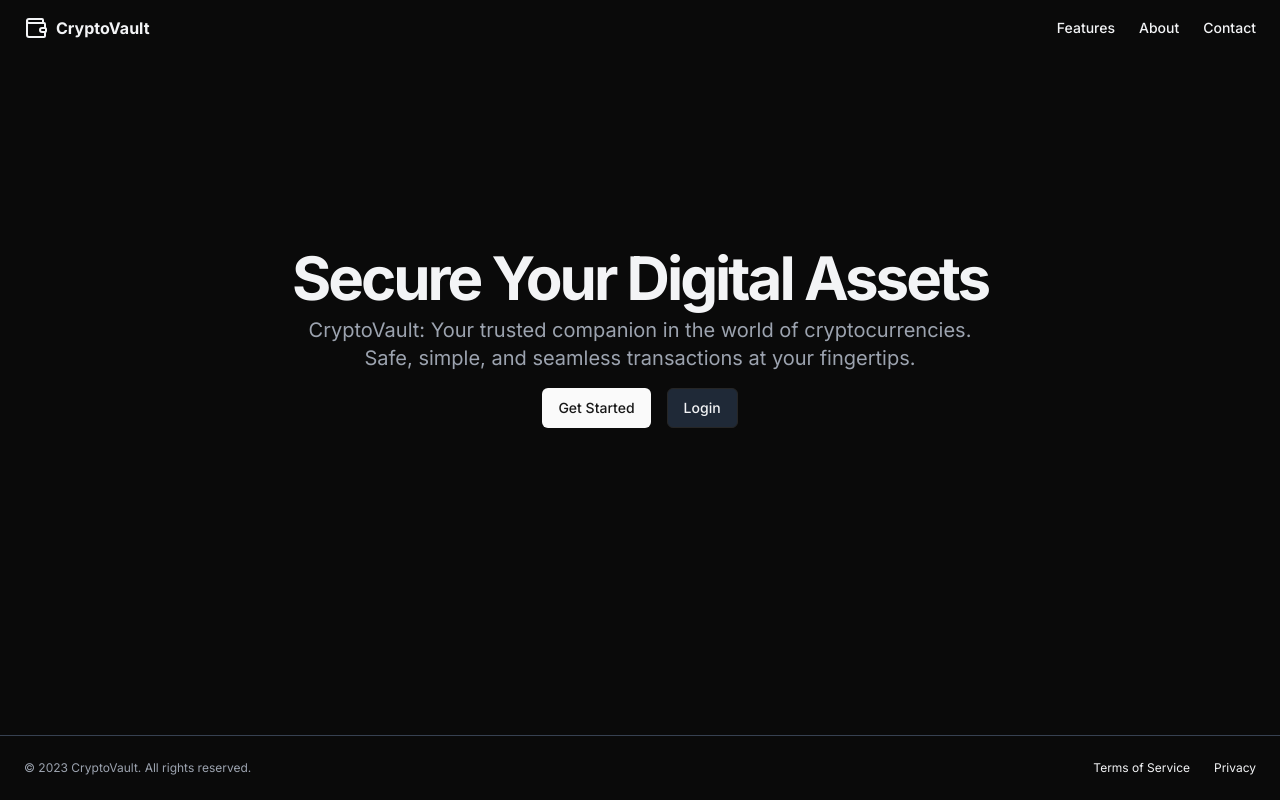
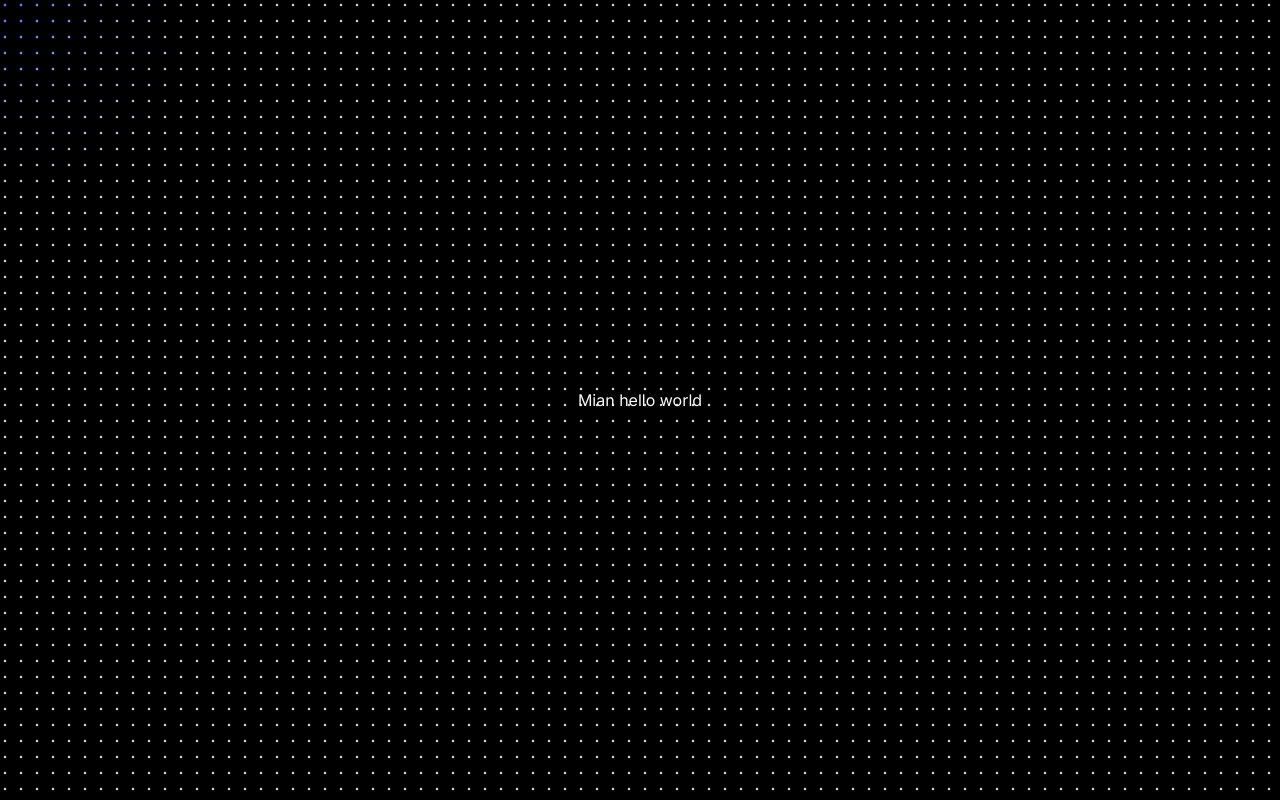
Before and after one commit to nihar-hegde/wallet, a Next.js app: page / in a window 1280 px wide. Built offline with nearby package versions, Linux system fonts and the light colour scheme.

Commit message:
background with bugs for the landing page

```diff
--- a/package.json
+++ b/package.json
@@ -22,8 +22,10 @@
     "class-variance-authority": "^0.7.0",
     "clsx": "^2.1.1",
     "ed25519-hd-key": "^1.3.0",
+    "framer-motion": "^11.5.4",
     "idb": "^8.0.0",
     "lucide-react": "^0.436.0",
+    "mini-svg-data-uri": "^1.4.4",
     "next": "14.2.6",
     "react": "^18",
     "react-dom": "^18",
--- a/src/app/page.tsx
+++ b/src/app/page.tsx
@@ -1,78 +1,36 @@
+"use client";
 import { Button } from "@/components/ui/button";
 import Link from "next/link";
 import { Wallet } from "lucide-react";
+import { HeroHighlight, Highlight } from "@/components/ui/hero-highlight";
+import { motion } from "framer-motion";
 
 export default function Home() {
   return (
-    <div className="flex flex-col min-h-screen bg-neutral-950 text-gray-100">
-      <header className="px-4 lg:px-6 h-14 flex items-center">
-        <Link className="flex items-center justify-center" href="#">
-          <Wallet className="h-6 w-6 mr-2" />
-          <span className="font-bold">CryptoVault</span>
-        </Link>
-        <nav className="ml-auto flex gap-4 sm:gap-6">
-          <Link
-            className="text-sm font-medium hover:underline underline-offset-4"
-            href="#"
-          >
-            Features
-          </Link>
-          <Link
-            className="text-sm font-medium hover:underline underline-offset-4"
-            href="#"
-          >
-            About
-          </Link>
-          <Link
-            className="text-sm font-medium hover:underline underline-offset-4"
-            href="#"
-          >
-            Contact
-          </Link>
-        </nav>
-      </header>
-      <main className="flex-1">
-        <section className="w-full py-12 md:py-24 lg:py-32 xl:py-48 flex flex-col items-center justify-center">
-          <div className="container px-4 md:px-6">
-            <div className="flex flex-col items-center space-y-4 text-center">
-              <div className="space-y-2">
-                <h1 className="text-3xl font-bold tracking-tighter sm:text-4xl md:text-5xl lg:text-6xl/none">
-                  Secure Your Digital Assets
-                </h1>
-                <p className="mx-auto max-w-[700px] text-gray-400 md:text-xl">
-                  CryptoVault: Your trusted companion in the world of
-                  cryptocurrencies. Safe, simple, and seamless transactions at
-                  your fingertips.
-                </p>
-              </div>
-              <div className="space-x-4">
-                <Button className="bg-primary hover:bg-primary/90">
-                  <Link href="/onboarding/1">Get Started</Link>
-                </Button>
-                <Button
-                  variant="outline"
-                  className="bg-gray-800 text-gray-100 hover:bg-gray-700"
-                >
-                  <Link href="/dashboard">Login</Link>
-                </Button>
-              </div>
-            </div>
-          </div>
-        </section>
-      </main>
-      <footer className="flex flex-col gap-2 sm:flex-row py-6 w-full shrink-0 items-center px-4 md:px-6 border-t border-gray-700">
-        <p className="text-xs text-gray-400">
-          © 2023 CryptoVault. All rights reserved.
-        </p>
-        <nav className="sm:ml-auto flex gap-4 sm:gap-6">
-          <Link className="text-xs hover:underline underline-offset-4" href="#">
-            Terms of Service
-          </Link>
-          <Link className="text-xs hover:underline underline-offset-4" href="#">
-            Privacy
-          </Link>
-        </nav>
-      </footer>
-    </div>
+    <HeroHighlight>
+      <div>Mian hello world</div>
+    </HeroHighlight>
   );
 }
+
+// <motion.h1
+//         initial={{
+//           opacity: 0,
+//           y: 20,
+//         }}
+//         animate={{
+//           opacity: 1,
+//           y: [20, -5, 0],
+//         }}
+//         transition={{
+//           duration: 0.5,
+//           ease: [0.4, 0.0, 0.2, 1],
+//         }}
+//         className="text-2xl px-4 md:text-4xl lg:text-5xl font-bold text-neutral-700 dark:text-white max-w-4xl leading-relaxed lg:leading-snug text-center mx-auto "
+//       >
+//         With insomnia, nothing&apos;s real. Everything is far away. Everything
+//         is a{" "}
+//         <Highlight className="text-black dark:text-white">
+//           copy, of a copy, of a copy.
+//         </Highlight>
+//       </motion.h1>
--- /dev/null
+++ b/src/components/ui/hero-highlight.tsx
@@ -0,0 +1,96 @@
+"use client";
+import { cn } from "@/lib/utils";
+import { useMotionValue, motion, useMotionTemplate } from "framer-motion";
+import React from "react";
+
+export const HeroHighlight = ({
+  children,
+  className,
+  containerClassName,
+}: {
+  children: React.ReactNode;
+  className?: string;
+  containerClassName?: string;
+}) => {
+  let mouseX = useMotionValue(0);
+  let mouseY = useMotionValue(0);
+
+  function handleMouseMove({
+    currentTarget,
+    clientX,
+    clientY,
+  }: React.MouseEvent<HTMLDivElement>) {
+    if (!currentTarget) return;
+    let { left, top } = currentTarget.getBoundingClientRect();
+
+    mouseX.set(clientX - left);
+    mouseY.set(clientY - top);
+  }
+  return (
+    <div
+      className={cn(
+        "relative h-screen flex items-center bg-black justify-center w-full group",
+        containerClassName
+      )}
+      onMouseMove={handleMouseMove}
+    >
+      <div className="absolute inset-0 bg-dot-thick-neutral-300 dark:bg-dot-thick-neutral-800  pointer-events-none" />
+      <motion.div
+        className="pointer-events-none bg-dot-thick-indigo-500 dark:bg-dot-thick-indigo-500   absolute inset-0 opacity-0 transition duration-300 group-hover:opacity-100"
+        style={{
+          WebkitMaskImage: useMotionTemplate`
+            radial-gradient(
+              200px circle at ${mouseX}px ${mouseY}px,
+              black 0%,
+              transparent 100%
+            )
+          `,
+          maskImage: useMotionTemplate`
+            radial-gradient(
+              200px circle at ${mouseX}px ${mouseY}px,
+              black 0%,
+              transparent 100%
+            )
+          `,
+        }}
+      />
+
+      <div className={cn("relative z-20", className)}>{children}</div>
+    </div>
+  );
+};
+
+export const Highlight = ({
+  children,
+  className,
+}: {
+  children: React.ReactNode;
+  className?: string;
+}) => {
+  return (
+    <motion.span
+      initial={{
+        backgroundSize: "0% 100%",
+      }}
+      animate={{
+        backgroundSize: "100% 100%",
+      }}
+      transition={{
+        duration: 2,
+        ease: "linear",
+        delay: 0.5,
+      }}
+      style={{
+        backgroundRepeat: "no-repeat",
+        backgroundPosition: "left center",
+        display: "inline",
+      }}
+      className={cn(
+        `relative inline-block pb-1   px-1 rounded-lg bg-gradient-to-r from-indigo-300 to-purple-300 dark:from-indigo-500 dark:to-purple-500`,
+        className
+      )}
+    >
+      {children}
+    </motion.span>
+  );
+};
--- a/tailwind.config.ts
+++ b/tailwind.config.ts
@@ -1,13 +1,18 @@
-import type { Config } from "tailwindcss"
+import type { Config } from "tailwindcss";
+import svgToDataUri from "mini-svg-data-uri";
+
+const {
+  default: flattenColorPalette,
+} = require("tailwindcss/lib/util/flattenColorPalette");
 
 const config = {
   darkMode: ["class"],
   content: [
-    './pages/**/*.{ts,tsx}',
-    './components/**/*.{ts,tsx}',
-    './app/**/*.{ts,tsx}',
-    './src/**/*.{ts,tsx}',
-	],
+    "./pages/**/*.{ts,tsx}",
+    "./components/**/*.{ts,tsx}",
+    "./app/**/*.{ts,tsx}",
+    "./src/**/*.{ts,tsx}",
+  ],
   prefix: "",
   theme: {
     container: {
@@ -74,7 +79,33 @@
       },
     },
   },
-  plugins: [require("tailwindcss-animate")],
-} satisfies Config
+  plugins: [
+    require("tailwindcss-animate"),
+    addVariablesForColors,
+    function ({ matchUtilities, theme }: any) {
+      matchUtilities(
+        {
+          "bg-dot-thick": (value: any) => ({
+            backgroundImage: `url("${svgToDataUri(
+              `<svg xmlns="http://www.w3.org/2000/svg" viewBox="0 0 32 32" width="16" height="16" fill="none"><circle fill="${value}" id="pattern-circle" cx="10" cy="10" r="2.5"></circle></svg>`
+            )}")`,
+          }),
+        },
+        { values: flattenColorPalette(theme("backgroundColor")), type: "color" }
+      );
+    },
+  ],
+} satisfies Config;
 
-export default config
+export default config;
+
+function addVariablesForColors({ addBase, theme }: any) {
+  let allColors = flattenColorPalette(theme("colors"));
+  let newVars = Object.fromEntries(
+    Object.entries(allColors).map(([key, val]) => [`--${key}`, val])
+  );
+
+  addBase({
+    ":root": newVars,
+  });
+}
```
Also changed, not shown: 1 other file (tests, documents, lock files or other folders).
